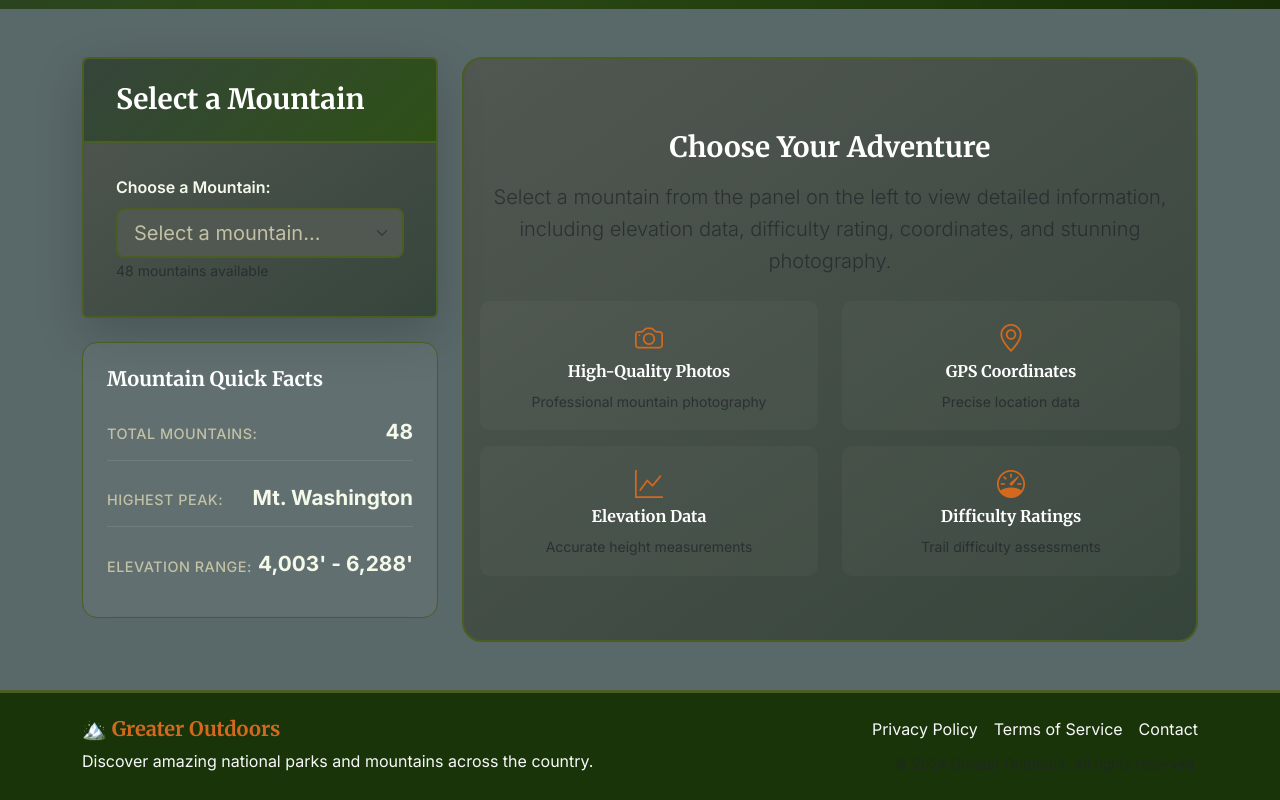
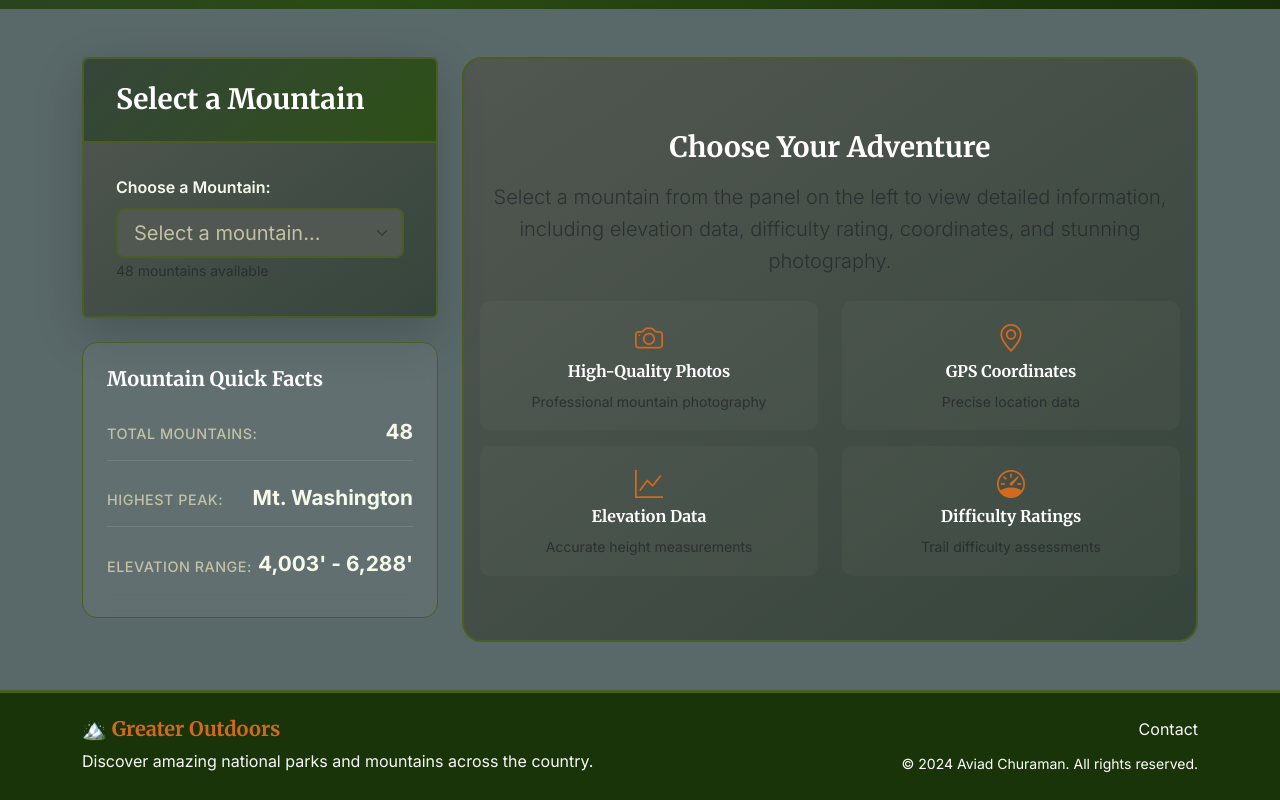
Before and after one commit to av1ad/enjoy-the-outdoors-remake, a React (Create React App) app: page /mountains in a window 1280 px wide. Shown: the part 640-1440 px from the top of the page. Built offline with nearby package versions, Linux system fonts and the light colour scheme.

Commit message:
Edited footer

```diff
--- a/src/components/Footer.tsx
+++ b/src/components/Footer.tsx
@@ -13,12 +13,10 @@ const Footer: React.FC = memo(() => {
           </div>
           <div className="col-md-6 text-md-end">
             <div className="footer-links mb-2">
-              <a href="#" className="text-light text-decoration-none me-3">Privacy Policy</a>
-              <a href="#" className="text-light text-decoration-none me-3">Terms of Service</a>
-              <a href="#" className="text-light text-decoration-none">Contact</a>
+              <a href="mailto:aviadchuraman@gmail.com" className="text-light text-decoration-none">Contact</a>
             </div>
-            <small className="text-muted">
-              © {currentYear} Greater Outdoors. All rights reserved.
+            <small className="text-white">
+              © {currentYear} Aviad Churaman. All rights reserved.
             </small>
           </div>
         </div>
```
